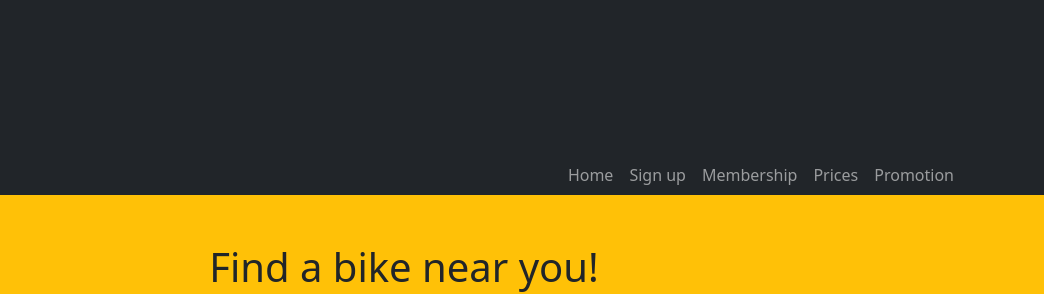
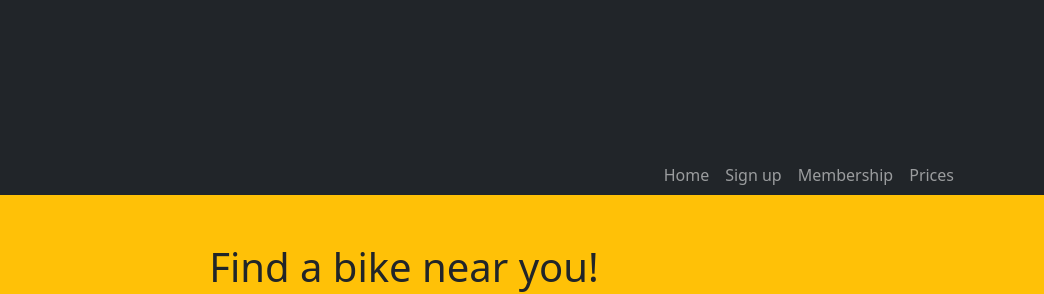
Before and after one commit to nathanrhysowen/Bike-website, a plain HTML site: page index.html in a window 1280 px wide. Shown: the top 294 px of the page, 236-1280 px from the left. Drawn offline with nearby package versions, Linux system fonts and the light colour scheme.

Commit message:
Update index.html

```diff
--- a/index.html
+++ b/index.html
@@ -35,9 +35,7 @@
                     <li class = "nav-item">
                         <a href="prices.html" class="nav-link">Prices</a>
                     </li>
-                    <li class = "nav-item">
-                        <a href="promotion.html" class="nav-link">Promotion</a>
-                    </li>
+
                 </ul>
             </div>
         </div>
```
